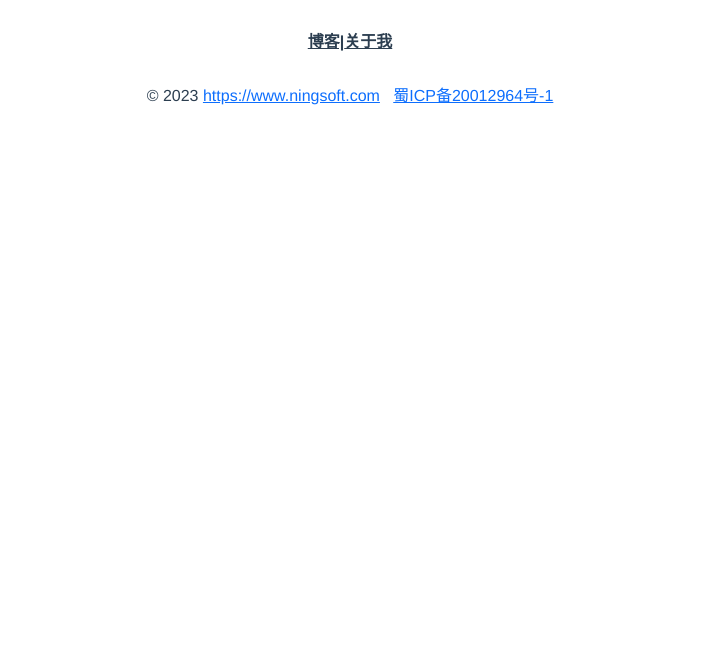
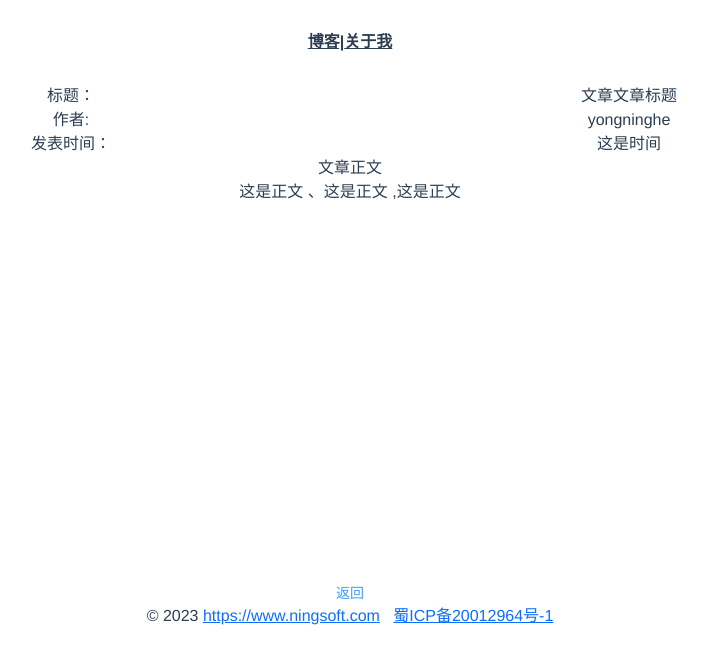
Before and after one commit to yongninghe/vue3-blog-front, a Vue app: page /blogs/1 in a window 1280 px wide. Shown: the top 664 px of the page, without its empty margins (290-998 px from the left). Built offline with nearby package versions, Linux system fonts and the light colour scheme.

Commit message:
添加博客详情页面

```diff
--- a/src/components/BlogItem.vue
+++ b/src/components/BlogItem.vue
@@ -1,13 +1,13 @@
 <template>
   <div class="content">
-    <el-table :data="blogItems" stripe >
-      <el-table-column prop="title" label="标题" />
+    <el-table :data="blogItems" stripe>
+      <el-table-column prop="title" label="标题"/>
       <el-table-column prop="date" label="时间"/>
       <el-table-column prop="abstract" label="摘要"/>
       <el-table-column label="查看详情">
-        <template #default>
-          <el-button link type="primary" size="small" @click="showDetail(1)">详情</el-button>
-        </template>
+        <el-button link type="primary" size="large">
+          <router-link v-bind:to="'/blogs/1'">查看</router-link>
+        </el-button>
       </el-table-column>
     </el-table>
   </div>
--- a/src/mock/_modules/mockBackEndData.js
+++ b/src/mock/_modules/mockBackEndData.js
@@ -22,6 +22,26 @@ export default [
             })
         }
     },
+
+    {
+        url: "/api/getBLogById",
+        type: "post",
+        getData: (param) => {
+            return Mock.mock({
+                code: 200,
+                message: "success",
+                param: param,
+                "data": {
+                    'id': "1",
+                    'date': "这是时间",
+                    'title': "文章文章标题",
+                    'author': "yongninghe",
+                    'abstract': "这是文章摘要",
+                    'content': "这是正文\n、这是正文\n,这是正文\n"
+                }
+            })
+        }
+    },
     {
         url: "/api/getAbout",
         type: "post",
--- a/src/router/index.ts
+++ b/src/router/index.ts
@@ -11,11 +11,11 @@ const routes: Array<RouteRecordRaw> = [
         name: "日志列表",
         component: BlogsView
     },
-    // {
-    //     path: "/blogs/:id",
-    //     name: "日志详情",
-    //     component: () => import('../views/CityDetail.vue')
-    // },
+    {
+        path: "/blogs/1",
+        name: "日志详情",
+        component: () => import('../views/BlogDetailView.vue')
+    },
     {
         path: '/about',
         name: 'about',
--- /dev/null
+++ b/src/views/BlogDetailView.vue
@@ -0,0 +1,116 @@
+<template>
+  <el-row>
+    <el-col :span="12">
+      <div class="grid-content ep-bg-purple-dark">
+        标题：
+      </div>
+    </el-col>
+    <el-col :span="12">
+      <div class="grid-content ep-bg-purple-dark">
+        {{ title }}
+      </div>
+    </el-col>
+  </el-row>
+  <el-row>
+    <el-col :span="12">
+      <div class="grid-content ep-bg-purple-dark">
+        作者:
+      </div>
+    </el-col>
+    <el-col :span="12">
+      <div class="grid-content ep-bg-purple-dark">
+        {{ author }}
+      </div>
+    </el-col>
+  </el-row>
+  <el-row>
+    <el-col :span="12">
+      <div class="grid-content ep-bg-purple-dark">
+        发表时间：
+      </div>
+    </el-col>
+    <el-col :span="12">
+      <div class="grid-content ep-bg-purple-dark">
+        {{ date }}
+      </div>
+    </el-col>
+  </el-row>
+  <el-row>
+    <el-col :span="24">
+      <div class="grid-content ep-bg-purple-dark">
+        文章正文
+      </div>
+    </el-col>
+  </el-row>
+  <el-row style="height: 400px">
+    <el-col :span="24">
+      <div>
+        {{ content }}
+      </div>
+    </el-col>
+  </el-row>
+  <el-row>
+    <el-col :span="24">
+      <el-button link type="primary" size="large" @click="goBack()">返回</el-button>
+    </el-col>
+  </el-row>
+</template>
+<script lang="ts">
+import {ref, toRefs, reactive, defineComponent, onMounted} from 'vue'
+import axios from "axios";
+
+export default defineComponent({
+  name: 'BlogDetailView',
+  components: {},
+
+  setup() {
+    const title = ref();
+    const date = ref();
+    const author = ref();
+    const content = ref();
+    const blogItem = ref();
+    onMounted(() => {
+      getBlogItem();
+    });
+    const getBlogItem = () => {
+      axios.post('/api/getBLogById', {userName: "userName"})
+          .then((res) => {
+            console.log(res)
+            blogItem.value = res.data.data;
+            title.value = blogItem.value.title;
+            date.value = blogItem.value.date;
+            author.value = blogItem.value.author;
+            content.value = blogItem.value.content;
+          })
+          .catch(() => {
+            console.log("error")
+            blogItem.value = [{
+              'id': "1",
+              'date': "这是时间",
+              'title': "文章标题",
+              'author': "yongninghe",
+              'abstract': "这是文章摘要",
+              'content': "这是正文\n、这是正文\n,这是正文\n"
+            }];
+          });
+    };
+    const goBack = () => {
+      //todo: 没有搞定$router.push， 暂时用history.back()
+      history.back();
+      if (window.history.length <= 1) {
+        // (this as any).$router.push({path:'/'})
+        return false
+      } else {
+        // (this as any).$router.go(-1)
+      }
+    };
+    return {
+      title,
+      date,
+      author,
+      content,
+      goBack
+    }
+  }
+});
+</script>
```
